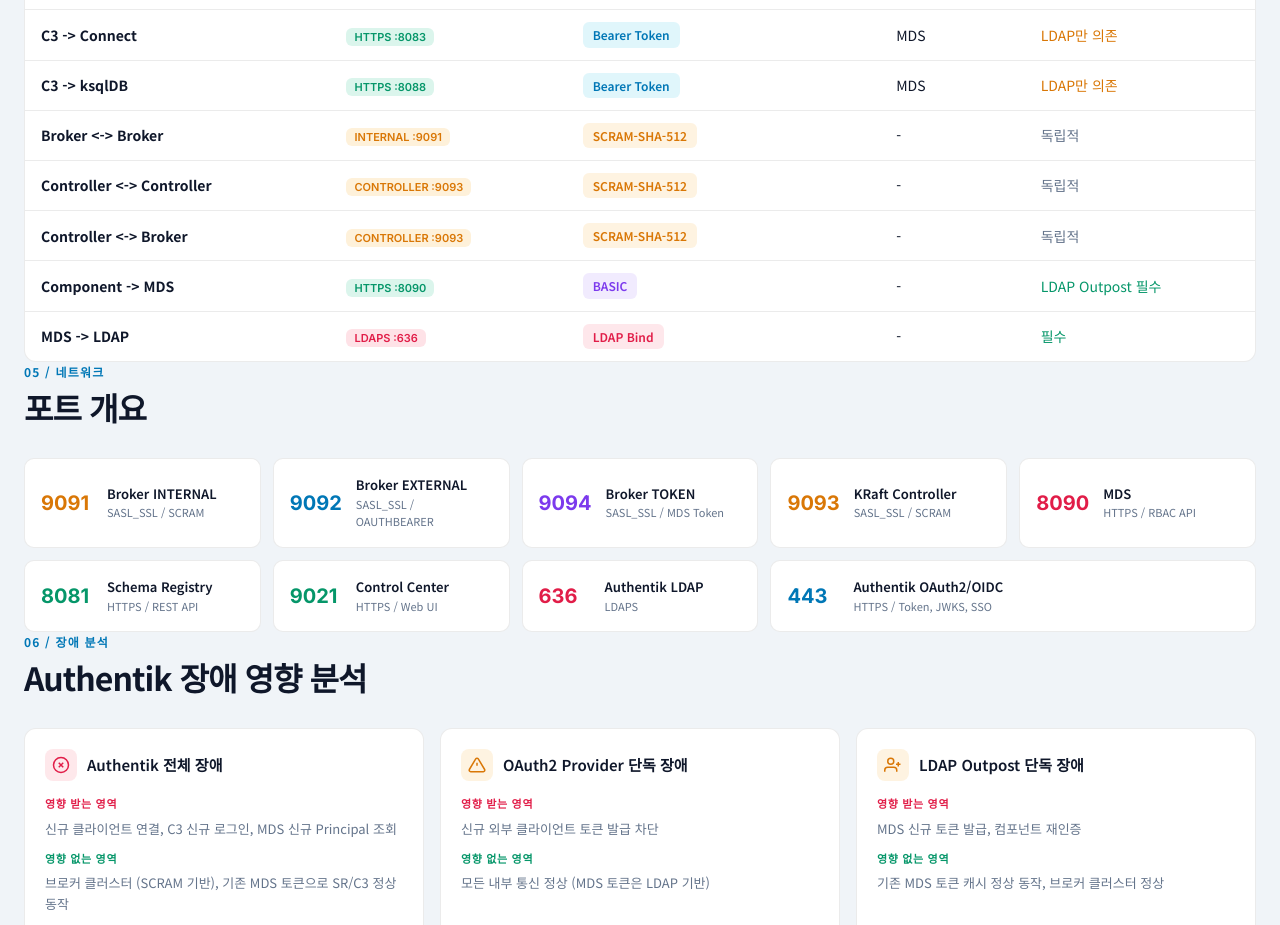
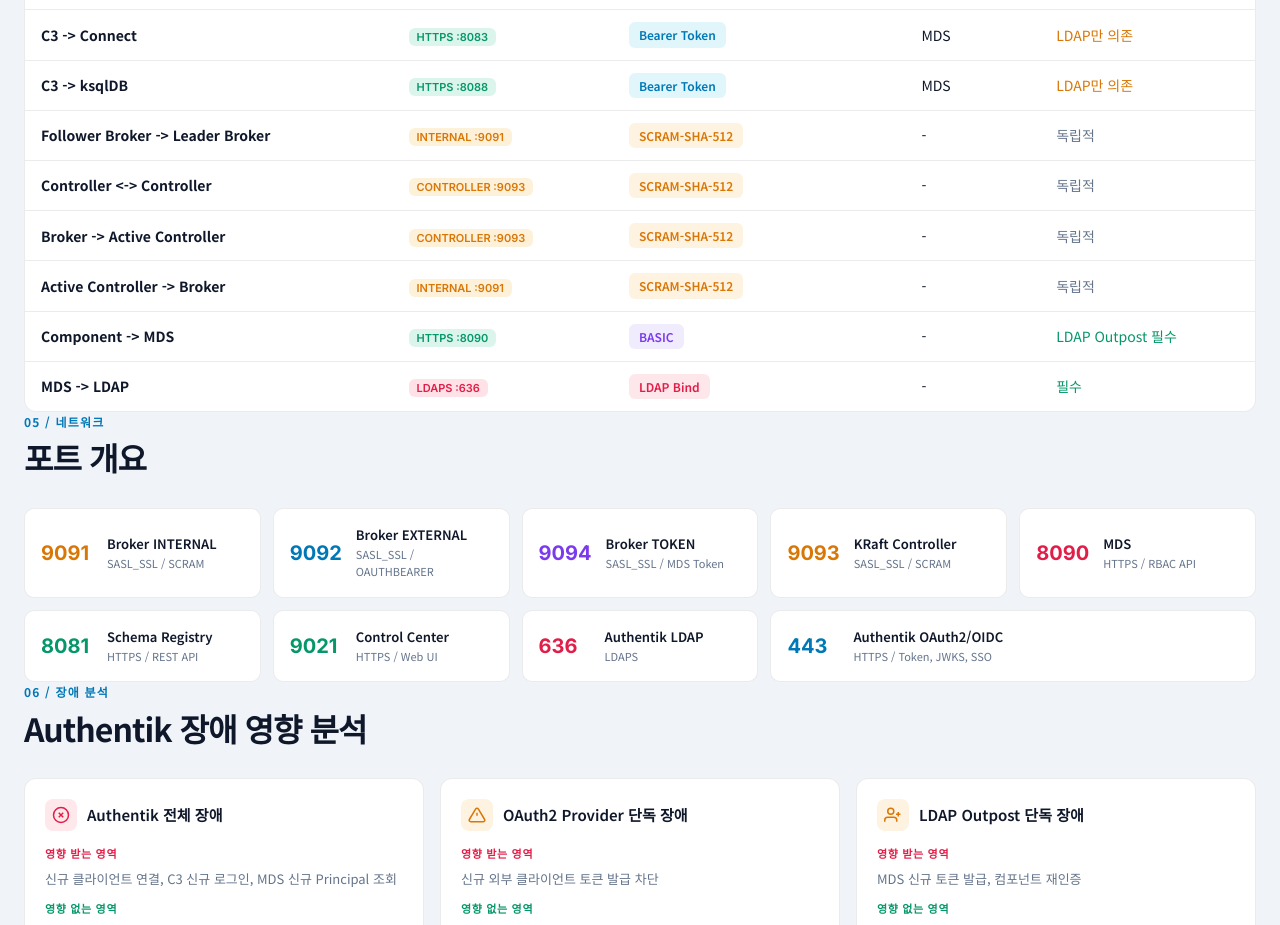
Before and after one commit to siksik-e0-0/cp-deployment-wizard, a website: page confluent-architecture.html in a window 1280 px wide. Shown: the part 3429-4354 px from the top of the page. Drawn offline with nearby package versions, Linux system fonts and the light colour scheme.

Commit message:
docs: align auth matrix with KRaft role split

```diff
--- a/confluent-architecture.html
+++ b/confluent-architecture.html
@@ -1217,6 +1217,14 @@
           </div>
         </div>
         <!-- 시퀀스 다이어그램 -->
+        <div style="background:var(--glass);border:1px solid var(--border);border-radius:12px;padding:14px 18px;margin-bottom:12px;">
+          <div style="font-size:13px;line-height:1.7;color:var(--text-secondary);">
+            <strong style="color:var(--negative);">Confluent 8.x+ KRaft 분리 기준:</strong>
+            Broker → Controller는 <strong style="color:var(--text);">CONTROLLER :9093</strong> 리스너로 등록·Heartbeat를 보내고,
+            Controller → Broker는 <strong style="color:var(--text);">Broker INTERNAL :9091</strong> 리스너로 메타데이터 변경을 전파합니다.
+            Controller는 Broker INTERNAL 리스너로 listen하지 않고, Broker가 만든 inter-broker listener를 client로 사용합니다.
+          </div>
+        </div>
         <details class="seq-toggle">
           <summary>
             <svg width="14" height="14" viewBox="0 0 24 24" fill="none" stroke="currentColor" stroke-width="2"><path d="M13 17l5-5-5-5M6 17l5-5-5-5"/></svg>
@@ -1225,8 +1233,8 @@
           </summary>
           <div class="sd-wrap"><div class="sd">
             <div class="sd-head">
-              <div class="sd-p">Initiator (Client)</div>
-              <div class="sd-p" style="border-color:var(--warning)">Responder (Server)</div>
+              <div class="sd-p">Initiator</div>
+              <div class="sd-p" style="border-color:var(--warning)">Listener Owner</div>
               <div class="sd-p" style="border-color:var(--positive)">KRaft Metadata</div>
             </div>
             <div class="sd-body">
@@ -1278,7 +1286,7 @@
         <!-- 핵심 포인트 -->
         <div style="background:var(--glass);border:1px solid var(--border);border-radius:12px;padding:16px 20px;margin-top:8px;">
           <div style="font-size:13px;line-height:1.7;color:var(--text-secondary);">
-            <strong style="color:var(--warning);">핵심:</strong> 클러스터 내부 통신은 <strong style="color:var(--text);">SCRAM-SHA-512</strong>만 사용하며, Authentik · MDS와 <strong style="color:var(--text);">완전 독립</strong>입니다. SCRAM 자격증명은 KRaft 메타데이터에 내장되어 외부 인증 인프라 장애 시에도 클러스터가 정상 동작합니다.
+            <strong style="color:var(--warning);">핵심:</strong> 클러스터 내부 통신은 <strong style="color:var(--text);">SCRAM-SHA-512</strong>만 사용하며, Authentik · MDS와 <strong style="color:var(--text);">완전 독립</strong>입니다. SCRAM 자격증명은 KRaft 메타데이터에 저장됩니다. Controller/Broker 분리 구성에서는 통신 방향에 따라 listener owner가 달라지므로, :9093(CONTROLLER)과 :9091(INTERNAL)을 구분해야 합니다.
           </div>
         </div>
       </div>
@@ -1396,7 +1404,7 @@
               <td><span class="dep-partial">LDAP만 의존</span></td>
             </tr>
             <tr data-type="cluster" data-authentik="no">
-              <td><strong>Broker <-> Broker</strong></td>
+              <td><strong>Follower Broker -> Leader Broker</strong></td>
               <td><span class="port-badge port-internal">INTERNAL :9091</span></td>
               <td><span class="mech-badge mech-scram">SCRAM-SHA-512</span></td>
               <td>-</td>
@@ -1410,8 +1418,15 @@
               <td><span class="dep-no">독립적</span></td>
             </tr>
             <tr data-type="cluster" data-authentik="no">
-              <td><strong>Controller <-> Broker</strong></td>
+              <td><strong>Broker -> Active Controller</strong></td>
               <td><span class="port-badge port-internal">CONTROLLER :9093</span></td>
+              <td><span class="mech-badge mech-scram">SCRAM-SHA-512</span></td>
+              <td>-</td>
+              <td><span class="dep-no">독립적</span></td>
+            </tr>
+            <tr data-type="cluster" data-authentik="no">
+              <td><strong>Active Controller -> Broker</strong></td>
+              <td><span class="port-badge port-internal">INTERNAL :9091</span></td>
               <td><span class="mech-badge mech-scram">SCRAM-SHA-512</span></td>
               <td>-</td>
               <td><span class="dep-no">독립적</span></td>
@@ -1969,11 +1984,11 @@
       },
       broker: {
         title: 'Kafka Broker',
-        body: '<table class="detail-table"><tr><th>연결</th><th>리스너</th><th>인증</th></tr><tr><td>Client -> Broker</td><td>EXTERNAL :9092</td><td>OAUTHBEARER (Authentik)</td></tr><tr><td>CP Component -> Broker</td><td>TOKEN :9094</td><td>OAUTHBEARER (MDS Token)</td></tr><tr><td>Broker <-> Broker</td><td>INTERNAL :9091</td><td>SCRAM-SHA-512</td></tr><tr><td>MDS -> Authentik LDAP</td><td>LDAPS</td><td>LDAP Bind</td></tr></table><p style="margin-top:12px;font-size:0.8125rem;color:var(--text-secondary);">EXTERNAL 리스너(:9092)는 JWKS 엔드포인트를 통해 Authentik JWT를 검증합니다. TOKEN 리스너는 public.pem으로 MDS 토큰을 검증합니다. 각 리스너는 지정된 토큰 유형만 수락합니다.</p>'
+        body: '<table class="detail-table"><tr><th>연결</th><th>리스너</th><th>인증</th></tr><tr><td>Client -> Broker</td><td>EXTERNAL :9092</td><td>OAUTHBEARER (Authentik)</td></tr><tr><td>CP Component -> Broker</td><td>TOKEN :9094</td><td>OAUTHBEARER (MDS Token)</td></tr><tr><td>Follower Broker -> Leader Broker</td><td>INTERNAL :9091</td><td>SCRAM-SHA-512</td></tr><tr><td>Controller -> Broker</td><td>INTERNAL :9091</td><td>SCRAM-SHA-512</td></tr><tr><td>MDS -> Authentik LDAP</td><td>LDAPS</td><td>LDAP Bind</td></tr></table><p style="margin-top:12px;font-size:0.8125rem;color:var(--text-secondary);">EXTERNAL 리스너(:9092)는 JWKS 엔드포인트를 통해 Authentik JWT를 검증합니다. TOKEN 리스너는 public.pem으로 MDS 토큰을 검증합니다. INTERNAL 리스너(:9091)는 inter-broker 복제와 controller-to-broker 메타데이터 전파에 사용됩니다.</p>'
       },
       controller: {
         title: 'KRaft Controller',
-        body: '<table class="detail-table"><tr><th>연결</th><th>프로토콜</th><th>인증</th></tr><tr><td>Controller <-> Controller</td><td>SASL_SSL</td><td>SCRAM-SHA-512</td></tr><tr><td>Controller <-> Broker</td><td>SASL_SSL</td><td>SCRAM-SHA-512</td></tr></table><p style="margin-top:12px;font-size:0.8125rem;color:var(--text-secondary);">브로커 간 리스너는 RBAC 메타데이터 초기화 전에 동작해야 하므로, RBAC/OAUTHBEARER에 의존할 수 없습니다.</p>'
+        body: '<table class="detail-table"><tr><th>연결</th><th>리스너</th><th>인증</th></tr><tr><td>Controller <-> Controller</td><td>CONTROLLER :9093</td><td>SCRAM-SHA-512</td></tr><tr><td>Broker -> Controller</td><td>CONTROLLER :9093</td><td>SCRAM-SHA-512</td></tr><tr><td>Controller -> Broker</td><td>INTERNAL :9091</td><td>SCRAM-SHA-512</td></tr></table><p style="margin-top:12px;font-size:0.8125rem;color:var(--text-secondary);">Confluent Platform 8.x+에서는 KRaft가 유일한 메타데이터 방식입니다. Controller는 CONTROLLER 리스너로 quorum과 broker 등록/heartbeat를 처리하고, broker가 만든 inter-broker listener(INTERNAL)를 client로 사용해 broker에 메타데이터 변경을 전파합니다.</p>'
       },
       client: {
         title: 'External Client',
```
